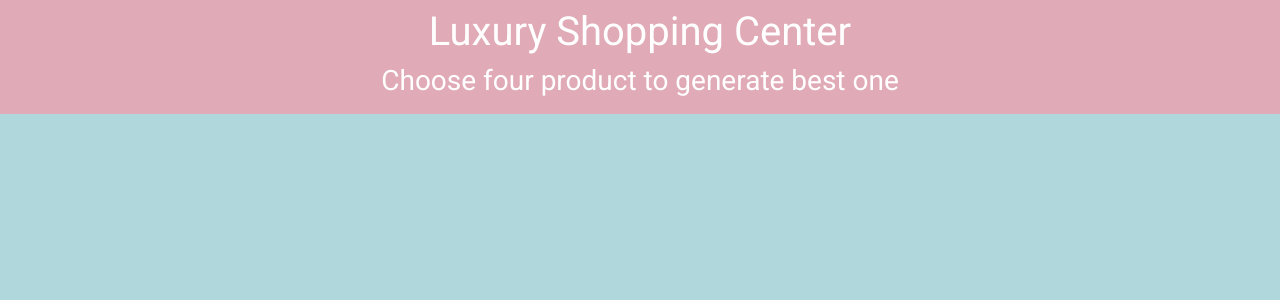
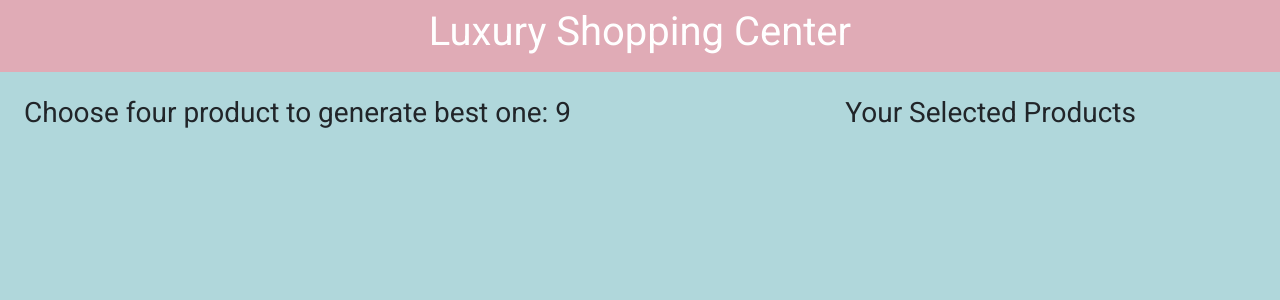
Before and after one commit to palakxdev/dev-task-8, a React (Create React App) app: page / in a window 1280 px wide. Shown: the top 300 px of the page. Built offline with nearby package versions, Linux system fonts and the light colour scheme.

Commit message:
data load success

```diff
--- /dev/null
+++ b/public/products.json
@@ -0,0 +1,65 @@
+[
+  {
+    "id": "1",
+    "name": "Symmetrical Two Flowers Diamond Ring",
+    "price": 29988,
+    "img": "https://techwarbd.com/wp-content/uploads/2022/03/dr-3.jpg",
+    "quantity": 0
+  },
+  {
+    "id": "2",
+    "name": "Elegant Lotus Flower Diamond Ring",
+    "price": 33012,
+    "img": "https://techwarbd.com/wp-content/uploads/2022/03/dr-2.jpg",
+    "quantity": 0
+  },
+  {
+    "id": "3",
+    "name": "Angelic Two Flowers Diamond Ring",
+    "price": 28978,
+    "img": "https://techwarbd.com/wp-content/uploads/2022/03/dr-1.jpg",
+    "quantity": 0
+  },
+  {
+    "id": "4",
+    "name": "Natural Fresh Water Pearls Asymmetry leaf Long Necklace",
+    "price": 111756,
+    "img": "https://techwarbd.com/wp-content/uploads/2022/03/dn-1.jpg",
+    "quantity": 0
+  },
+  {
+    "id": "5",
+    "name": "Natural White Pearl Choker Necklace",
+    "price": 292256,
+    "img": "https://techwarbd.com/wp-content/uploads/2022/03/dn-2.jpg",
+    "quantity": 0
+  },
+  {
+    "id": "6",
+    "name": "Cloisonne Leaf Pendant With Natural Pearl",
+    "price": 658988,
+    "img": "https://techwarbd.com/wp-content/uploads/2022/03/dn-3.jpg",
+    "quantity": 0
+  },
+  {
+    "id": "7",
+    "name": "White Coin Pearl Stretch Bracelet",
+    "price": 2588,
+    "img": "https://techwarbd.com/wp-content/uploads/2022/03/db-1.jpg",
+    "quantity": 0
+  },
+  {
+    "id": "8",
+    "name": "White Flower Keshi Pearl Bracelet",
+    "price": 2688,
+    "img": "https://techwarbd.com/wp-content/uploads/2022/03/db-2.jpg",
+    "quantity": 0
+  },
+  {
+    "id": "9",
+    "name": "Water Pearl Small Metal Ball Bracelets",
+    "price": 3458,
+    "img": "https://techwarbd.com/wp-content/uploads/2022/03/db-3.jpg",
+    "quantity": 0
+  }
+]
--- a/src/App.js
+++ b/src/App.js
@@ -1,9 +1,13 @@
 import './App.css';
 import Header from './components/Header/Header';
+import Shop from './components/Shop/Shop';
 
 function App() {
   return (
-    <Header></Header>
+    <div>
+      <Header></Header>
+      <Shop></Shop>
+    </div>
   );
 }
 
--- a/src/components/Header/Header.js
+++ b/src/components/Header/Header.js
@@ -7,7 +7,6 @@ const Header = () => {
     <div className="App">
       <header className="App-header text-center p-2 text-white">
         <h1>Luxury Shopping Center</h1>
-        <h3>Choose four product to generate best one</h3>
       </header>
     </div>
 
--- a/src/components/Shop/Shop.js
+++ b/src/components/Shop/Shop.js
@@ -1,9 +1,20 @@
-import React from 'react';
+import React, { useEffect, useState } from 'react';
 
 const Shop = () => {
+    const [products, setProducts] = useState([]);
+    useEffect( () => {
+        fetch('products.json')
+        .then(res => res.json())
+        .then(data => setProducts(data))
+    }, []);
     return (
-        <div>
-
+        <div className='shop-container container-fluid row mt-4'>
+            <div className="products-container col-8">
+                <h3>Choose four product to generate best one: {products.length}</h3>
+            </div>
+            <div className="cart-container col-4">
+                <h3>Your Selected Products</h3>
+            </div>
         </div>
     );
 };
```
